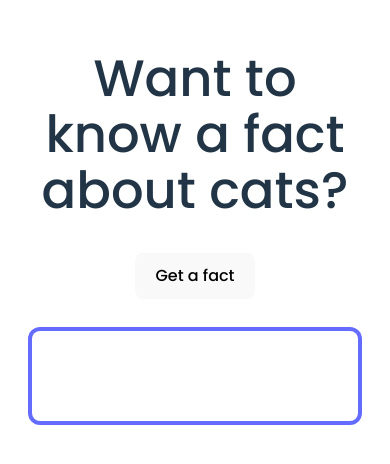
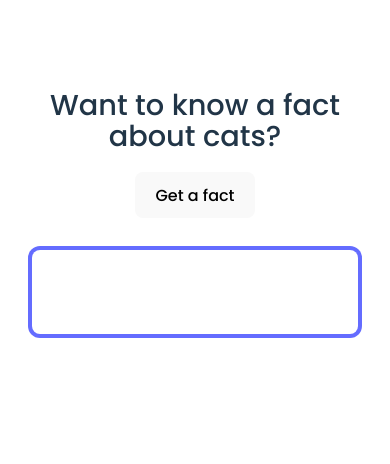
Before and after one commit to jsmikat/cat-facts, a plain HTML site: page index.html in a window 390 px wide. Shown: the part 204-668 px from the top of the page. Drawn offline with nearby package versions, Linux system fonts and the light colour scheme.

Commit message:
Update style.css

```diff
--- a/style.css
+++ b/style.css
@@ -34,7 +34,7 @@
   #app {
     max-width: 1280px;
     margin: 0 auto;
-    padding: 2rem;
+    padding: 0 2rem 2rem;
     text-align: center;
   }
 
@@ -77,3 +77,12 @@
       background-color: #f9f9f9;
     }
   }
+
+  @media screen and (max-width: 600px) {
+    h1 {
+      font-size: 1.8em;
+    }
+    p {
+      font-size: 1.2em;
+    }
+  }
```
